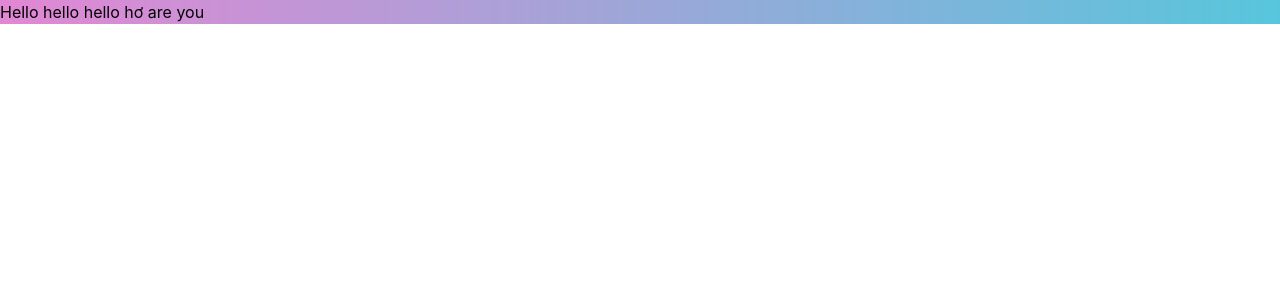
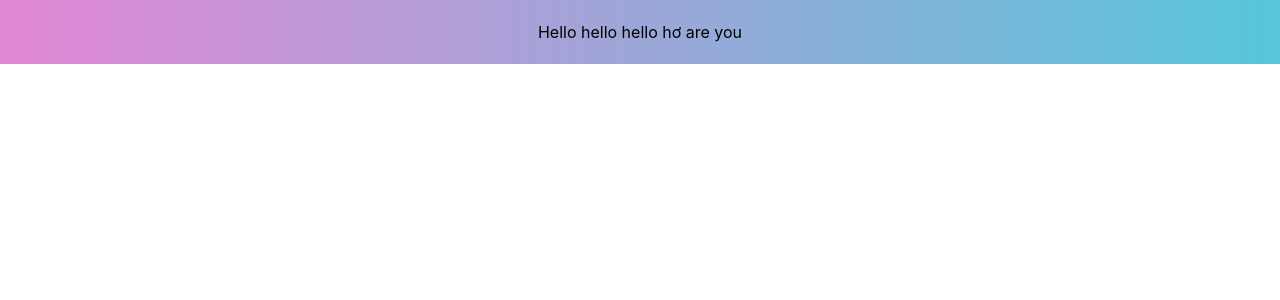
Before and after one commit to LovelyStar215/mx-marketplace, a Next.js app: page / in a window 1280 px wide. Shown: the top 300 px of the page. Built offline with nearby package versions, Linux system fonts and the light colour scheme.

Commit message:
create pages

```diff
--- /dev/null
+++ b/pages/Create_NFT.js
@@ -0,0 +1,9 @@
+import React from 'react'
+
+const Create_NFT = () => {
+  return (
+    <div>Create_NFT</div>
+  )
+}
+
+export default Create_NFT
--- /dev/null
+++ b/pages/NFT_Collection.js
@@ -0,0 +1,9 @@
+import React from 'react'
+
+const NFT_Collection = () => {
+  return (
+    <div>NFT_Collection</div>
+  )
+}
+
+export default NFT_Collection
--- /dev/null
+++ b/pages/NFT_Listed.js
@@ -0,0 +1,9 @@
+import React from 'react'
+
+const NFT_Listed = () => {
+  return (
+    <div>NFT_Listed</div>
+  )
+}
+
+export default NFT_Listed
--- a/pages/index.js
+++ b/pages/index.js
@@ -3,7 +3,7 @@ import Image from 'next/image'
 
 export default function Home() {
   return (
-    <div className='prim-gradient'>
+    <div className='prim-gradient h-16 flex justify-center items-center'>
       <h1>Hello hello hello hơ are you</h1>
     </div>
   )
```
